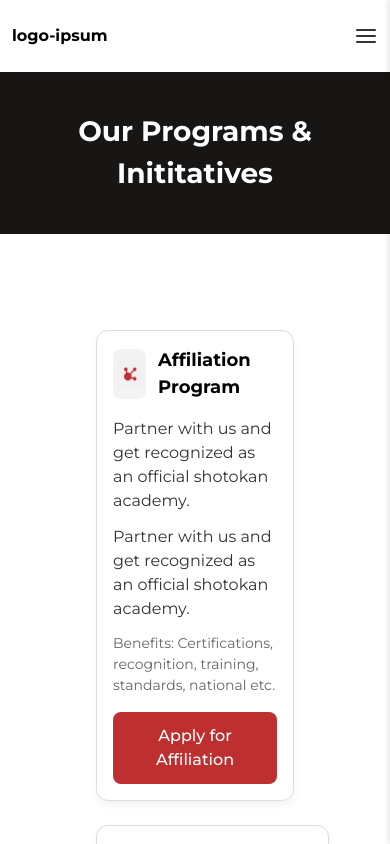
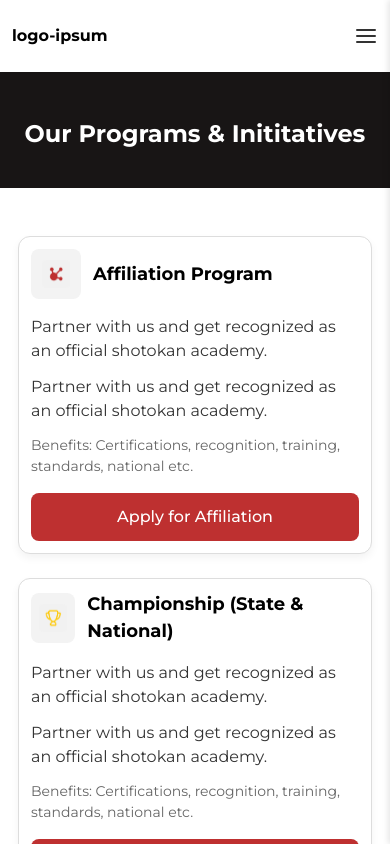
Before and after one commit to Soumya1432/karate-website, a Next.js app: page /programs in a window 390 px wide. Shown: the top 844 px of the page. Built offline with nearby package versions, Linux system fonts and the light colour scheme.

Commit message:
completed programs page fully

```diff
--- a/src/app/globals.css
+++ b/src/app/globals.css
@@ -151,14 +151,16 @@ body {
 
 .mobile-auth {
   display: flex;
-  flex-direction: column; /* stack vertically */
+  flex-direction: column;
+  /* stack vertically */
   gap: 1rem;
 }
 
 .mobile-btn-primary,
 .mobile-btn-secendary {
   display: block;
-  width: 100%; /* full width */
+  width: 100%;
+  /* full width */
   text-align: center;
   padding: 12px 24px;
   border-radius: 8px;
@@ -179,7 +181,8 @@ body {
 .overlay {
   position: fixed;
   inset: 0;
-  background: rgba(0,0,0,0.4); /* visible dim background */
+  background: rgba(0, 0, 0, 0.4);
+  /* visible dim background */
   z-index: 40;
 }
 
@@ -901,7 +904,7 @@ body {
   /* pushes content below fixed navbar */
   width: 100%;
   background-color: #181515;
-  padding: 40px 20px;
+  padding: 36px 20px;
   display: flex;
   flex-direction: column;
   align-items: center;
@@ -909,9 +912,14 @@ body {
 }
 
 .section-title {
-  font-size: 28px;
+  font-size: 24px;
   color: white;
+  display: flex;
+  flex-direction: column;
+  align-items: center;
+  justify-content: center;
   font-weight: 700;
+  margin-top: 10px;
   text-align: center;
 }
 
@@ -1293,7 +1301,7 @@ body {
 
 
 /* program page start */
-.program-page-container {
+/* .program-page-container {
   display: flex;
   flex-direction: row;
   flex-wrap: wrap;
@@ -1302,7 +1310,19 @@ body {
   gap: 24px;
   padding-top: 96px;
   padding: 96px;
-}
+} */
+.program-page-container {
+    display: grid;
+    gap: 24px;
+    padding: 48px 18px;
+    margin: auto;
+
+    max-width: 1280px;
+    grid-template-columns: 1fr;
+}
+
+
+
 
 /* program page end */
 
@@ -1362,7 +1382,7 @@ body {
   font-size: 18px;
 }
 
-.contact-us-page-details-list{
+.contact-us-page-details-list {
   display: flex;
   flex-direction: row;
   width: 100%;
@@ -1385,8 +1405,9 @@ body {
 
 .contact-information-card-item {
   display: flex;
-  align-items: flex-start;
-  margin-bottom: 20px;
+  align-items: center;
+  margin-bottom: 48px;
+  justify-content: start;
 }
 
 .contact-icon {
@@ -1513,7 +1534,7 @@ body {
   padding: 24px;
   background: #fff;
   border-radius: 12px;
-  box-shadow: 0px 4px 12px rgba(0,0,0,0.08);
+  box-shadow: 0px 4px 12px rgba(0, 0, 0, 0.08);
 
 }
 
@@ -1601,7 +1622,8 @@ body {
   left: 0;
   height: 2px;
   width: 100%;
-  background: #c62828; /* red underline */
+  background: #c62828;
+  /* red underline */
 }
 
 .events-page-container {
@@ -1618,9 +1640,9 @@ body {
 
 /* gallery page start */
 .gallery-container {
-  max-width: 1300px;
+  max-width: 1280px;
   margin: 0 auto;
-  padding: 20px;
+  padding: 48px 10px;
   font-family: Arial, sans-serif;
 }
 
@@ -1654,16 +1676,18 @@ body {
 .gallery-item img:hover {
   transform: scale(1.08);
 }
+
 /* gallery page end */
 
 /* affiliations page start */
 
-.affiliation-page-benefits-container{
+.affiliation-page-benefits-container {
   max-width: 1280px;
   margin: auto;
   padding: 48px 12px;
 }
-.affiliation-page-title{
+
+.affiliation-page-title {
   font-size: 32px;
   font-weight: 600;
   color: var(--textdark);
@@ -1671,42 +1695,45 @@ body {
 
 }
 
-.affiliation-page-benefits-wrapper{
+.affiliation-page-benefits-wrapper {
   display: flex;
   flex-direction: row;
   padding: 48px 4px;
   gap: 20px;
   align-items: center;
-   justify-content:space-between;
-}
-.affiliation-page-benefits-left{
+  justify-content: space-between;
+}
+
+.affiliation-page-benefits-left {
   padding: 1px;
 }
 
-.affiliation-page-benefits-left ul{
+.affiliation-page-benefits-left ul {
   display: flex;
   flex-direction: column;
   justify-content: space-around;
   gap: 24px;
 }
 
-.affiliation-page-benefits-left li{
+.affiliation-page-benefits-left li {
   font-size: 18px;
   color: var(--textdark);
   font-weight: 500;
 }
-.affiliation-page-benefits-right{
+
+.affiliation-page-benefits-right {
   padding: 1px;
   display: flex;
   flex-direction: row;
   gap: 10px;
 }
 
-.affiliation-process-list{
+.affiliation-process-list {
   max-width: 1280px;
   margin: auto;
   padding: 48px 12px;
 }
+
 /* affiliations page end */
 
 
@@ -1723,11 +1750,11 @@ padding: 1px;
   background: #fff;
   max-width: 300px;
   transition: all 0.3s ease;
-  box-shadow: 0 1px 4px rgba(0,0,0,0.08);
+  box-shadow: 0 1px 4px rgba(0, 0, 0, 0.08);
 }
 
 .eligibility-card-container:hover {
-  box-shadow: 0 4px 12px rgba(0,0,0,0.12);
+  box-shadow: 0 4px 12px rgba(0, 0, 0, 0.12);
 }
 
 .eligibility-card-icon {
@@ -1769,22 +1796,24 @@ padding: 1px;
 
 /* affiliation eligibility section start */
 
-.affiliation-page-eligibility-section{
+.affiliation-page-eligibility-section {
   max-width: 1280px;
   margin: auto;
   padding: 48px 2px;
 }
-.affiliation-page-eligibility-card-list{
+
+.affiliation-page-eligibility-card-list {
   display: flex;
   justify-content: center;
   padding: 64px 2px;
   gap: 18px;
 }
+
 /* affiliation eligiblity section end */
 
 
 /* testimonials page & testimonals details start */
-.testimonials-page-container{
+.testimonials-page-container {
   margin: auto;
   max-width: 1280px;
   padding: 48px 12px;
@@ -1805,7 +1834,7 @@ padding: 1px;
 
 .testimonial-card-container:hover {
   transform: translateY(-4px);
-  box-shadow: 0 4px 12px rgba(0,0,0,0.1);
+  box-shadow: 0 4px 12px rgba(0, 0, 0, 0.1);
 }
 
 .testimonial-card-image img {
--- a/src/app/responsive.css
+++ b/src/app/responsive.css
@@ -883,14 +883,17 @@
 
 /* contact us page and their details start */
 
-@media(max-width:1024px) {}
-
-@media(max-width:768px) {}
-
-@media(max-width:480px) {
+@media(max-width:1024px) {
     .contact-us-page-container {
         margin: auto;
-        padding: 48px 10px;
+        padding: 24px 8px;
+    }
+}
+
+@media(max-width:768px) {
+    .contact-us-page-container {
+        margin: auto;
+        padding: 24px 10px;
     }
 
     .contact-us-page-header-section {
@@ -903,21 +906,22 @@
 
     .contact-us-page-header-section-title {
         text-align: center;
-        font-size: 32px;
+        font-size: 24px;
         color: var(--textdark);
         font-weight: 600;
     }
 
     .contact-us-page-header-section-description {
         text-align: center;
-        font-size: 18px;
+        font-size: 16px;
+        margin-top: 16px;
     }
 
     .contact-us-page-details-list {
         display: flex;
         flex-direction: column;
         width: 100%;
-        padding: 24px 2px;
+        padding: 6px 2px;
         gap: 4px;
         justify-content: space-between;
     }
@@ -928,16 +932,17 @@
     /* contact us information card details design start */
     .contact-information-card-container {
         width: 100%;
-        margin: 40px auto;
+        margin: auto;
         font-family: Arial, sans-serif;
         color: #000;
-        padding: 48px 24px;
+        padding: 36px 24px;
     }
 
     .contact-information-card-item {
         display: flex;
-        align-items: flex-start;
-        margin-bottom: 20px;
+        align-items: center;
+        gap: 12px;
+        margin-bottom: 28px;
     }
 
     .contact-icon {
@@ -1000,7 +1005,178 @@
         margin-bottom: 1rem;
         border: 1px solid #ddd;
         border-radius: 8px;
+        font-size: 0.9rem;
+    }
+
+    .contact-us-form-terms {
+        display: flex;
+        justify-content: start;
+        flex-direction: column;
+        border: 3px solid red;
+        align-items: center;
+    }
+
+    .contact-us-form-checkbox {
+        height: 12px;
+        width: 12px;
+    }
+
+    .contact-us-form-terms-label {
+        border: 2px solid green;
+        color: red;
+    }
+
+    .input-row {
+        display: flex;
+        gap: 0.2rem;
+        flex-direction: row;
+    }
+
+    .input-row input {
+        flex: 1;
+    }
+
+    .terms {
+        display: flex;
+        align-items: center;
+        gap: 0.5rem;
+        margin-bottom: 1.5rem;
+        font-size: 0.9rem;
+    }
+
+    /* Button */
+    .contact-form button {
+        width: 100%;
+        padding: 0.75rem;
+        background: var(--primary);
+        border: none;
+        border-radius: 8px;
+        color: #fff;
         font-size: 1rem;
+        cursor: pointer;
+        transition: 0.3s ease;
+    }
+
+    .contact-form button:hover {
+        background: #590505;
+    }
+
+}
+
+@media(max-width:480px) {
+    .contact-us-page-container {
+        margin: auto;
+        padding: 24px 8px;
+    }
+
+    .contact-us-page-header-section {
+        display: flex;
+        flex-direction: column;
+        gap: 8px;
+        justify-content: center;
+        align-items: center;
+    }
+
+    .contact-us-page-header-section-title {
+        text-align: center;
+        font-size: 24px;
+        color: var(--textdark);
+        font-weight: 600;
+    }
+
+    .contact-us-page-header-section-description {
+        text-align: center;
+        font-size: 16px;
+    }
+
+    .contact-us-page-details-list {
+        display: flex;
+        flex-direction: column;
+        width: 100%;
+        padding: 12px 2px;
+        gap: 4px;
+        justify-content: space-between;
+    }
+
+
+    /* contact us page end */
+
+    /* contact us information card details design start */
+    .contact-information-card-container {
+        width: 100%;
+        margin: auto;
+        font-family: Arial, sans-serif;
+        color: #000;
+        padding: 24px 24px;
+    }
+
+    .contact-information-card-item {
+        display: flex;
+        align-items: flex-start;
+        margin-bottom: 20px;
+    }
+
+    .contact-icon {
+        font-size: 24px;
+        margin-right: 12px;
+        line-height: 1.5;
+    }
+
+    .contact-information-card-title {
+        margin: 0;
+        font-weight: 600;
+        font-size: 16px;
+    }
+
+    .contact-information-card-details {
+        margin: 2px 0;
+        font-size: 14px;
+    }
+
+    .contact-map {
+        margin-top: 20px;
+    }
+
+    .map-image {
+        width: 100%;
+        height: 250px;
+        object-fit: cover;
+        border: 1px solid #ddd;
+        border-radius: 8px;
+    }
+
+    /* contact us information card details design end */
+
+    /* contact us form start */
+
+    .contact-us-card {
+        display: flex;
+        width: 100%;
+        padding: 2px;
+    }
+
+    .contact-form {
+        background: #fff;
+        padding: 0.8rem;
+        border-radius: 12px;
+        width: 100%;
+        box-shadow: 0 4px 12px rgba(0, 0, 0, 0.1);
+    }
+
+    .contact-form h2 {
+        margin-bottom: 1.5rem;
+        font-size: 1rem;
+        font-weight: 500;
+    }
+
+    .contact-form input,
+    .contact-form textarea {
+        width: 100%;
+        padding: 0.5rem;
+        margin-bottom: 1rem;
+        border: 1px solid #ddd;
+        border-radius: 8px;
+        font-size: 0.9rem;
     }
 
     .contact-us-form-terms {
@@ -1059,3 +1235,101 @@
 }
 
 /* contact us page and their details end */
+
+
+
+@media(max-width:1024px) {}
+
+@media(max-width:768px) {}
+
+@media(max-width:480px) {
+    .program-card {
+        max-width: 400px;
+        margin: auto;
+        padding: 12px;
+        border-radius: 12px;
+        border: 1px solid #ddd;
+        background: #fff;
+        box-shadow: 0 4px 8px rgba(0, 0, 0, 0.05);
+    }
+
+    .program-card-header {
+        display: flex;
+        align-items: center;
+        gap: 12px;
+        margin-bottom: 16px;
+    }
+
+    .program-icon-box {
+        width: 50px;
+        height: 50px;
+        background: #f3f3f3;
+        display: flex;
+        align-items: center;
+        justify-content: center;
+        border-radius: 8px;
+    }
+
+    .program-icon-box img {
+        width: 28px;
+        height: 28px;
+    }
+
+    .program-card-title {
+        font-size: 20px;
+        font-weight: 700;
+        margin: 0;
+    }
+
+    .program-card-description {
+        font-size: 16px;
+        color: #333;
+        margin-bottom: 12px;
+    }
+
+    .program-card-benefits {
+        font-size: 14px;
+        color: #666;
+    }
+
+    .program-card-footer {
+        margin-top: 16px;
+    }
+
+    .program-card-custom-btn {
+        background-color: var(--primary);
+        color: white;
+        font-size: 16px;
+        font-weight: 500;
+        width: 100%;
+        padding: 12px;
+        border-radius: 8px;
+        cursor: pointer;
+    }
+}
+
+/* program card end */
+
+/* program page start */
+/* Small tablets / mobile landscape (480px–768px) → 2 cards */
+@media screen and (min-width: 480px) {
+    .program-page-container {
+        grid-template-columns: repeat(2, 1fr);
+    }
+}
+
+/* Medium screens (768px–960px) → 2 cards */
+@media screen and (min-width: 768px) {
+    .program-page-container {
+        grid-template-columns: repeat(2, 1fr);
+    }
+}
+
+/* Large screens (>960px) → 3 cards */
+@media screen and (min-width: 961px) {
+    .program-page-container {
+        grid-template-columns: repeat(3, 1fr);
+    }
+}
+
+/* program page end */
```
Also changed, not shown: src/components/card/ContactInformation.tsx (+19 -9 lines). Lines whose indentation alone changed are shown as unchanged.
